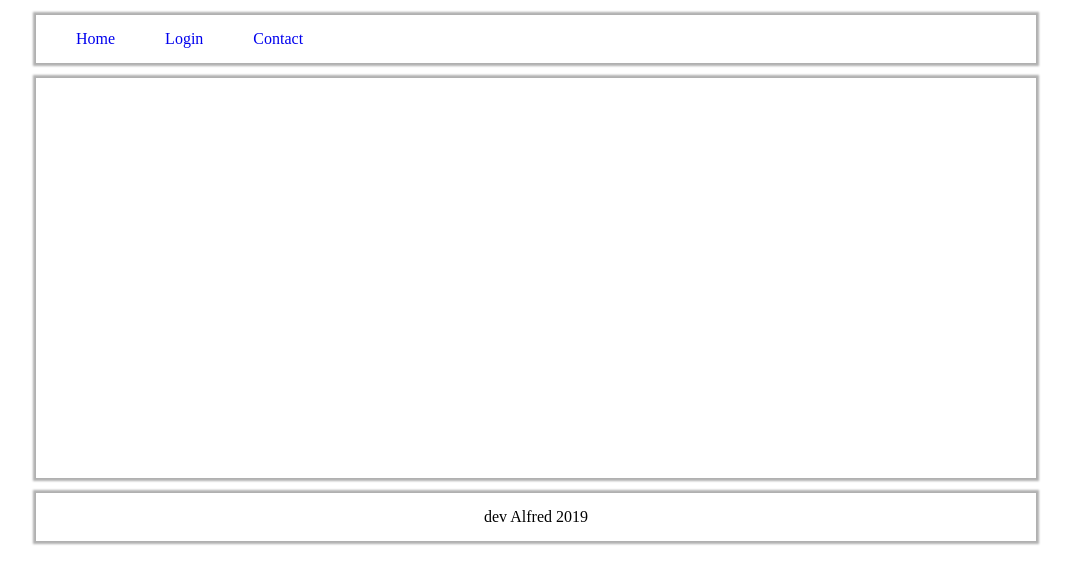
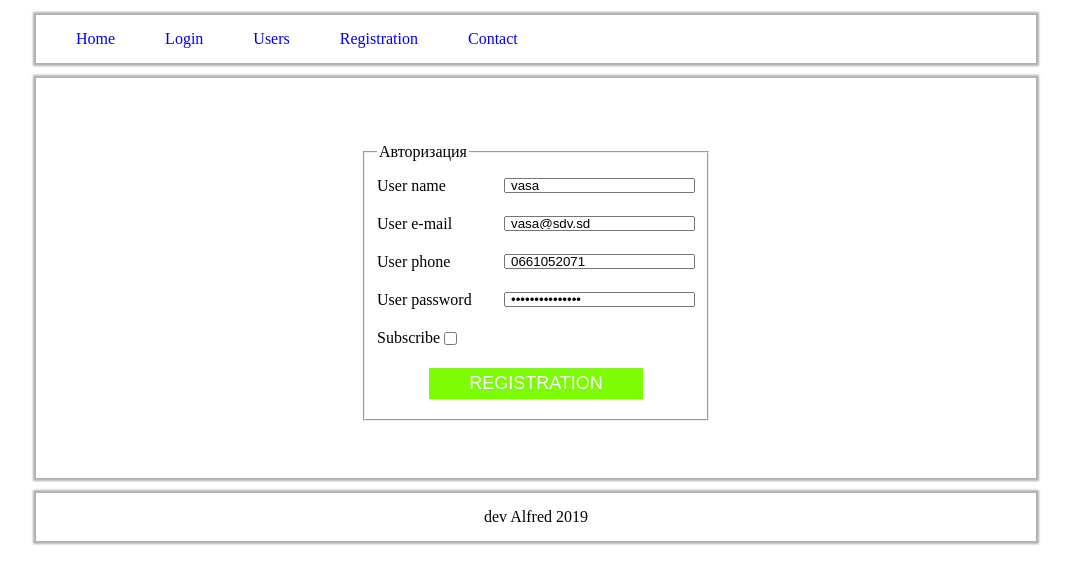
Before and after one commit to 93alfredmonin/form-php, a PHP site: page /registration in a window 1280 px wide. Shown: the top 584 px of the page, without its empty margins (104-1175 px from the left). Run offline with PHP 8.4, Linux system fonts and the light colour scheme.

Commit message:
10-12-2019

```diff
--- a/server/handers/mysqliConnect.php
+++ b/server/handers/mysqli.php
@@ -8,7 +8,7 @@ function getUsers() {
         exit;
     }
 
-    $dataUsers = $DB->query('SELECT username, age, email FROM users;');
+    $dataUsers = $DB->query('SELECT id, username, email, phone FROM users;');
 
 
 
--- a/server/handers/roteMethodPost.php
+++ b/server/handers/roteMethodPost.php
@@ -1,23 +1,33 @@
 <?php
 
 if ($method === 'POST') {
-    if ($route === '/login') {
+    if ($route === '/registration') {
         $request = json_decode(file_get_contents('php://input'), true);
 
         $isValid = valid($request);
 
         if ($isValid) {
-            $responce = [
+            $responceSaccses = [
                 'result' => true,
                 'message' => 'registration successful, go to login',
             ];
 
-              $request['age'] = 99;
+            $responceFail = [
+                'result' => false,
+                'message' => 'email or phone is not valid',
+            ];
+              $request['age'] = 25;
 
-            addUser($request);
+              $isSave = addUser($request);
+              if ($isSave){
+                  echo json_encode($responceSaccses);
+              }else {
+                  echo json_encode($responceFail);
+              }
 
 
-            echo json_encode($responce);
+
+
         } else {
             $responce = [
                 'result' => false,
--- a/server/handers/routeMetodGet.php
+++ b/server/handers/routeMetodGet.php
@@ -12,8 +12,17 @@ if ($method === 'GET') {
         include './views/contacts.php';
     }
 
-    if ($route === '/login' && $method === 'GET') {
+    if ($route === '/registration' ) {
+        include './views/registration.php';
+    }
+
+    if ($route === '/login' ) {
         include './views/login.php';
+    }
+
+    if ($route === '/users' ) {
+        $users = getUsers();
+        include './views/users.php';
     }
 
     include './views/footer.php';
--- a/server/index.php
+++ b/server/index.php
@@ -1,6 +1,8 @@
 <?php
-include './handers/mysqliConnect.php';
+
+include './handers/mysqli.php';
 include './handers/validate.php';
+
 $route = $_SERVER['REQUEST_URI'];
 $method = $_SERVER['REQUEST_METHOD'];
 
--- a/server/public/login.js
+++ b/server/public/registration.js
@@ -61,10 +61,13 @@ formManager.send = function (){
         password:this.password.value,
         subscribe:this.subscribe.checked,
     }
-    fetch('/login',{
-        method:'POST',
+    fetch('/registration', {
+        method: 'POST',
         body: JSON.stringify(data)
-
+    }).then(function(response){
+        return response.json();
+    }).then(function(data){
+        alert (data.message);
     });
 
 }
--- a/server/views/header.php
+++ b/server/views/header.php
@@ -15,6 +15,8 @@
             <ul class="header__menu">
                 <li><a class="header__link" href="/">Home</a></li>
                 <li><a class="header__link" href="/login">Login</a></li>
+                <li><a class="header__link" href="/users">Users</a></li>
+                <li><a class="header__link" href="/registration">Registration</a></li>
                 <li><a class="header__link" href="/contacts">Contact</a></li>
 
             </ul>
--- /dev/null
+++ b/server/views/registration.php
@@ -0,0 +1,38 @@
+
+<form class="auth" action="">
+    <fieldset>
+        <legend>Авторизация</legend>
+        <div class="auth__row">
+            <label for="username">User name</label>
+            <input value="vasa" class="auth__text" type="text" id="username">
+            <i class="auth__error auth__error_hide  ">Don't content (_, {}, -, $, 0-9) legth > 5 chars</i>
+        </div>
+
+        <div class="auth__row">
+            <label for="useremail">User e-mail</label>
+            <input value="vasa@sdv.sd" class="auth__text" type="text" id="useremail">
+            <i class="auth__error auth__error_hide  ">Not valid e-mail. (example@gmail.com)</i>
+        </div>
+        <div class="auth__row">
+            <label for="userphone">User phone</label>
+            <input value="0661052071" class="auth__text" type="text" id="userphone">
+            <i class="auth__error auth__error_hide  ">Not valid phone. (+380667589561)</i>
+        </div>
+        <div class="auth__row">
+            <label for="userpass">User password</label>
+            <input value="vasawwwwwwwwwww"class="auth__text" type="password" id="userpass">
+            <i class="auth__error auth__error_hide  "> Must have (_a-z, A-Z, 0-9) legth > 7 chars</i>
+        </div>
+
+
+        <label class="auth__check">
+            Subscribe
+            <input type="checkbox" id="usersubscribe">
+        </label>
+
+        <div class="auth__row">
+            <button type="button" id="sendbtn" class="auth__btn" >Registration</button>
+        </div>
+    </fieldset>
+</form>
+<script  src="/public/registration.js"></script>
```
Also changed, not shown: server/views/login.php (+11 -23 lines), server/views/users.php (added, +20 -0 lines), website_20191210_211804.sql (added, +50 -0 lines).
